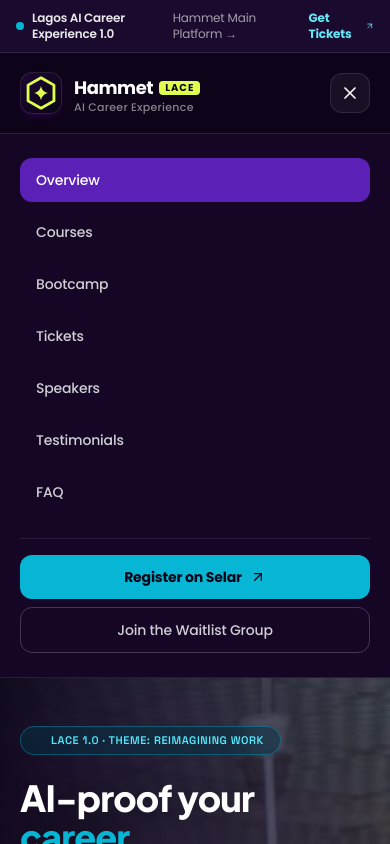
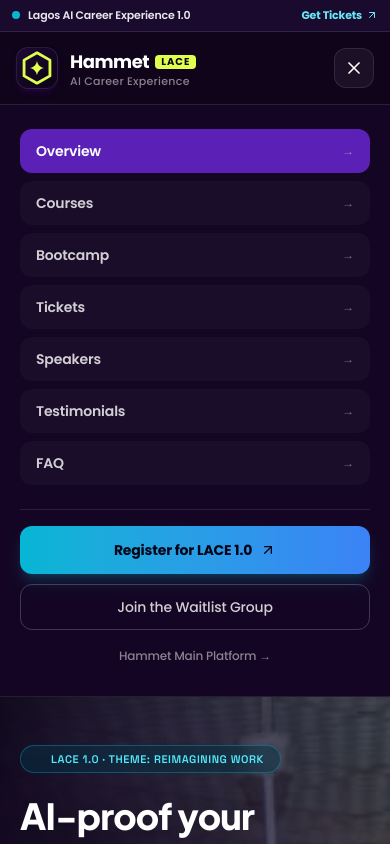
Before and after one commit to hammet-app/hammet-main, a Next.js app: page /lace in a window 390 px wide. Both pictures are taken after a click on the button 350 px from the left and 93 px from the top of the page. Shown: the top 844 px of the page. Built offline with nearby package versions, Linux system fonts and the light colour scheme.

Commit message:
fix(responsive): eliminate tablet navigation overflow and optimize mobile touch drawer

```diff
--- a/src/components/lace/LaceNav.tsx
+++ b/src/components/lace/LaceNav.tsx
@@ -29,22 +29,26 @@
   return (
     <>
       {/* Top utility alert banner */}
-      <div className="relative z-50 bg-[#1A0B2E] border-b border-white/10 px-4 py-2.5 text-xs text-white">
-        <div className="mx-auto flex max-w-7xl items-center justify-between">
-          <div className="flex items-center gap-2">
-            <span className="flex h-2 w-2 relative">
+      <div className="relative z-50 bg-[#1A0B2E] border-b border-white/10 px-3 sm:px-6 py-2 text-xs text-white">
+        <div className="mx-auto flex max-w-7xl items-center justify-between gap-3">
+          <div className="flex items-center gap-2 min-w-0">
+            <span className="flex h-2 w-2 relative shrink-0">
               <span className="animate-ping absolute inline-flex h-full w-full rounded-full bg-[#06B6D4] opacity-75"></span>
               <span className="relative inline-flex rounded-full h-2 w-2 bg-[#06B6D4]"></span>
             </span>
-            <span className="font-semibold text-white/90">Lagos AI Career Experience 1.0</span>
-            <span className="hidden sm:inline text-white/40">•</span>
-            <span className="hidden sm:inline text-white/70">Opening 31 Oct · Ogba, Lagos</span>
+            <span className="font-semibold text-white/90 truncate text-[11px] sm:text-xs">
+              Lagos AI Career Experience 1.0
+            </span>
+            <span className="hidden md:inline text-white/30">•</span>
+            <span className="hidden md:inline text-white/70 text-[11px] sm:text-xs">
+              Opening 31 Oct · Ogba, Lagos
+            </span>
           </div>
 
-          <div className="flex items-center gap-4 text-xs">
+          <div className="flex items-center gap-3 sm:gap-4 text-xs shrink-0">
             <Link
               href="/"
-              className="text-white/60 hover:text-white transition-colors"
+              className="hidden sm:inline text-white/60 hover:text-white transition-colors text-[11px] sm:text-xs"
             >
               Hammet Main Platform →
             </Link>
@@ -52,9 +56,9 @@
               href={LACE_CONFIG.links.selar}
               target="_blank"
               rel="noopener noreferrer"
-              className="inline-flex items-center gap-1 font-bold text-[#67E8F9] hover:underline"
+              className="inline-flex items-center gap-1 font-bold text-[#67E8F9] hover:underline text-[11px] sm:text-xs"
             >
-              Get Tickets
+              <span>Get Tickets</span>
               <ArrowUpRight className="h-3 w-3" />
             </a>
           </div>
@@ -62,13 +66,13 @@
       </div>
 
       {/* Main sticky navigation */}
-      <header className="sticky top-0 z-40 border-b border-white/10 bg-[#10051C]/90 backdrop-blur-xl">
-        <nav className="mx-auto flex h-20 w-full max-w-7xl items-center justify-between px-5 sm:px-8">
+      <header className="sticky top-0 z-40 border-b border-white/10 bg-[#10051C]/95 backdrop-blur-xl">
+        <nav className="mx-auto flex h-18 sm:h-20 w-full max-w-7xl items-center justify-between px-4 sm:px-8">
           {/* Brand */}
           <HammetLogo variant="full" />
 
-          {/* Desktop Navigation Links */}
-          <div className="hidden md:flex items-center gap-1 bg-white/[0.04] border border-white/10 rounded-full px-4 py-1.5 backdrop-blur-md">
+          {/* Desktop Navigation Links (Visible on lg screens 1024px+ to avoid tablet squeeze) */}
+          <div className="hidden lg:flex items-center gap-1 bg-white/[0.04] border border-white/10 rounded-full px-4 py-1.5 backdrop-blur-md">
             {links.map((link) => (
               <Link
                 key={link.label}
@@ -85,12 +89,12 @@
           </div>
 
           {/* Actions */}
-          <div className="flex items-center gap-3">
+          <div className="flex items-center gap-2.5 sm:gap-3">
             <a
               href={LACE_CONFIG.links.selar}
               target="_blank"
               rel="noopener noreferrer"
-              className="hidden sm:inline-flex items-center gap-2 rounded-full bg-gradient-to-r from-[#06B6D4] to-[#3B82F6] px-5 py-2.5 text-xs font-bold text-slate-950 shadow-lg shadow-cyan-500/20 hover:brightness-110 active:scale-95 transition-all"
+              className="hidden sm:inline-flex items-center gap-1.5 sm:gap-2 rounded-full bg-gradient-to-r from-[#06B6D4] to-[#3B82F6] px-4 sm:px-5 py-2 sm:py-2.5 text-xs font-bold text-slate-950 shadow-lg shadow-cyan-500/20 hover:brightness-110 active:scale-95 transition-all"
             >
               <span>Register Now</span>
               <ArrowUpRight className="h-3.5 w-3.5" />
@@ -101,50 +105,60 @@
               onClick={() => setMobileOpen(!mobileOpen)}
               aria-label="Toggle Navigation Menu"
               aria-expanded={mobileOpen}
-              className="flex h-10 w-10 items-center justify-center rounded-xl bg-white/5 border border-white/10 text-white md:hidden hover:bg-white/10"
+              className="flex h-10 w-10 items-center justify-center rounded-xl bg-white/5 border border-white/10 text-white lg:hidden hover:bg-white/10 active:scale-95 transition-all"
             >
               {mobileOpen ? <X className="h-5 w-5" /> : <Menu className="h-5 w-5" />}
             </button>
           </div>
         </nav>
 
-        {/* Mobile dropdown menu */}
+        {/* Mobile & Tablet dropdown menu (Visible for < 1024px) */}
         {mobileOpen && (
-          <div className="border-t border-white/10 bg-[#140624] px-5 py-6 md:hidden">
+          <div className="border-t border-white/10 bg-[#140624]/98 px-5 py-6 lg:hidden backdrop-blur-2xl max-h-[85vh] overflow-y-auto">
             <div className="flex flex-col gap-2">
+              <div className="grid grid-cols-1 sm:grid-cols-2 gap-2 mb-2">
                 {links.map((link) => (
                   <Link
                     key={link.label}
                     href={link.href}
                     onClick={() => setMobileOpen(false)}
-                  className={`px-4 py-3 rounded-xl text-sm font-medium transition-colors ${
+                    className={`px-4 py-3 rounded-xl text-sm font-semibold transition-colors flex items-center justify-between ${
                       isActive(link.href)
                         ? "bg-[#5B21B6] text-white font-bold"
-                      : "text-white/80 hover:bg-white/5"
+                        : "text-white/80 bg-white/[0.03] hover:bg-white/10 hover:text-white"
                     }`}
                   >
-                  {link.label}
+                    <span>{link.label}</span>
+                    <span className="text-xs text-white/40">→</span>
                   </Link>
                 ))}
+              </div>
 
-              <div className="mt-4 pt-4 border-t border-white/10 flex flex-col gap-2">
+              <div className="mt-2 pt-4 border-t border-white/10 flex flex-col gap-2.5">
                 <a
                   href={LACE_CONFIG.links.selar}
                   target="_blank"
                   rel="noopener noreferrer"
-                  className="flex items-center justify-center gap-2 rounded-xl bg-[#06B6D4] py-3 text-sm font-bold text-slate-950"
+                  className="flex items-center justify-center gap-2 rounded-xl bg-gradient-to-r from-[#06B6D4] to-[#3B82F6] py-3.5 text-sm font-bold text-slate-950 shadow-lg shadow-cyan-500/20 active:scale-95 transition-all"
                 >
-                  Register on Selar
+                  <span>Register for LACE 1.0</span>
                   <ArrowUpRight className="h-4 w-4" />
                 </a>
                 <a
                   href={LACE_CONFIG.links.waitlist}
                   target="_blank"
                   rel="noopener noreferrer"
-                  className="flex items-center justify-center rounded-xl border border-white/20 py-3 text-sm font-medium text-white/80 hover:bg-white/5"
+                  className="flex items-center justify-center rounded-xl border border-white/20 py-3 text-sm font-medium text-white/80 hover:bg-white/5 active:scale-95 transition-all"
                 >
                   Join the Waitlist Group
                 </a>
+                <Link
+                  href="/"
+                  onClick={() => setMobileOpen(false)}
+                  className="text-center py-2 text-xs font-medium text-white/50 hover:text-white transition-colors"
+                >
+                  Hammet Main Platform →
+                </Link>
               </div>
             </div>
           </div>
```
Lines whose indentation alone changed are shown as unchanged.
